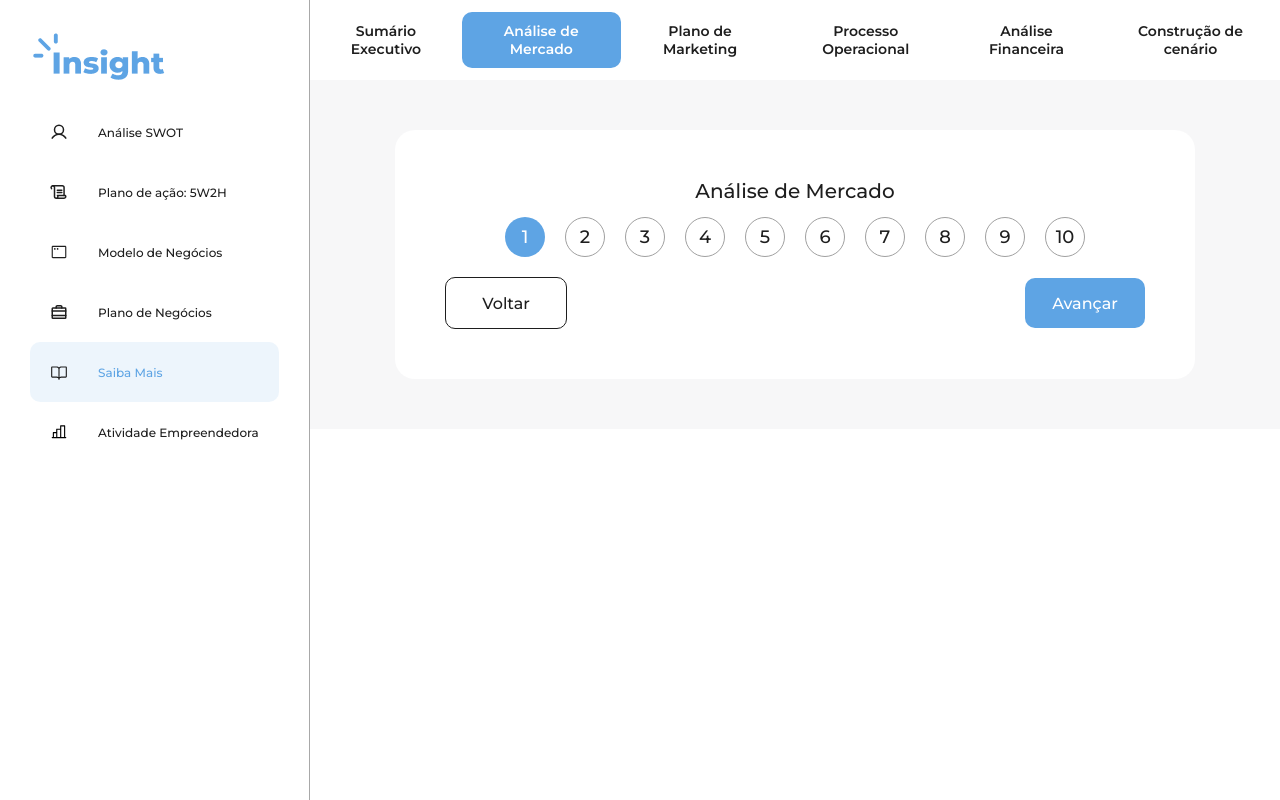
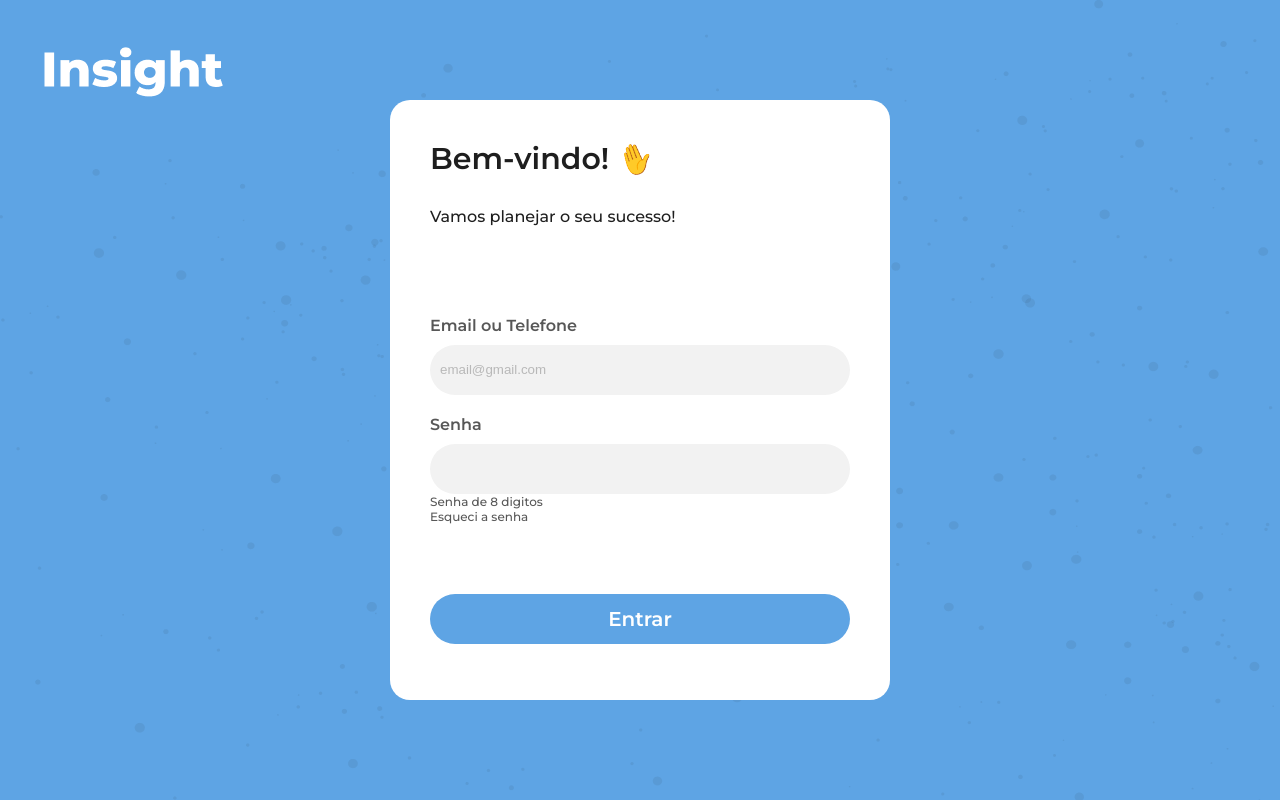
Before and after one commit to limarich/empreendify, a React (Vite) app: page /business-plan/1 in a window 1280 px wide. Built offline with nearby package versions, Linux system fonts and the light colour scheme.

Commit message:
Alguns ajustes

```diff
--- a/src/main.jsx
+++ b/src/main.jsx
@@ -6,7 +6,7 @@ import { Routes } from "./routes/routes";
 
 import { Login } from "./pages/Login";
 
-export let logged = true;
+export let logged = false;
 
 createRoot(document.getElementById("root")).render(
   <React.StrictMode>
--- a/src/pages/Form/index.jsx
+++ b/src/pages/Form/index.jsx
@@ -118,6 +118,9 @@ export const Form = () => {
                   setFormPageID(formPageID + 1);
                   window.scrollTo(0, 0);
                   console.log(formPageID);
+
+                } else {
+                  navigate('/business-plan');
                 }
               }}
             >
--- a/src/routes/routes.jsx
+++ b/src/routes/routes.jsx
@@ -14,12 +14,12 @@ import { EntrepreneurialActivity } from "../pages/EntrepreneurialActivity";
 
 import { TextEntreprenaurialActivity }
 from "../pages/EntrepreneurialActivity/TextEntreprenaurialActivity";
+import { logged } from "../main";
 
 export const Routes = () => {
   return (
     <Switch>
       <Route path="*" Component={NotFound} />
-      <Route exact path="/" Component={Login} />
 
       <Route path="/swot" Component={Swot} />
       <Route path="/action-plan" Component={ActionPlan} />
```
